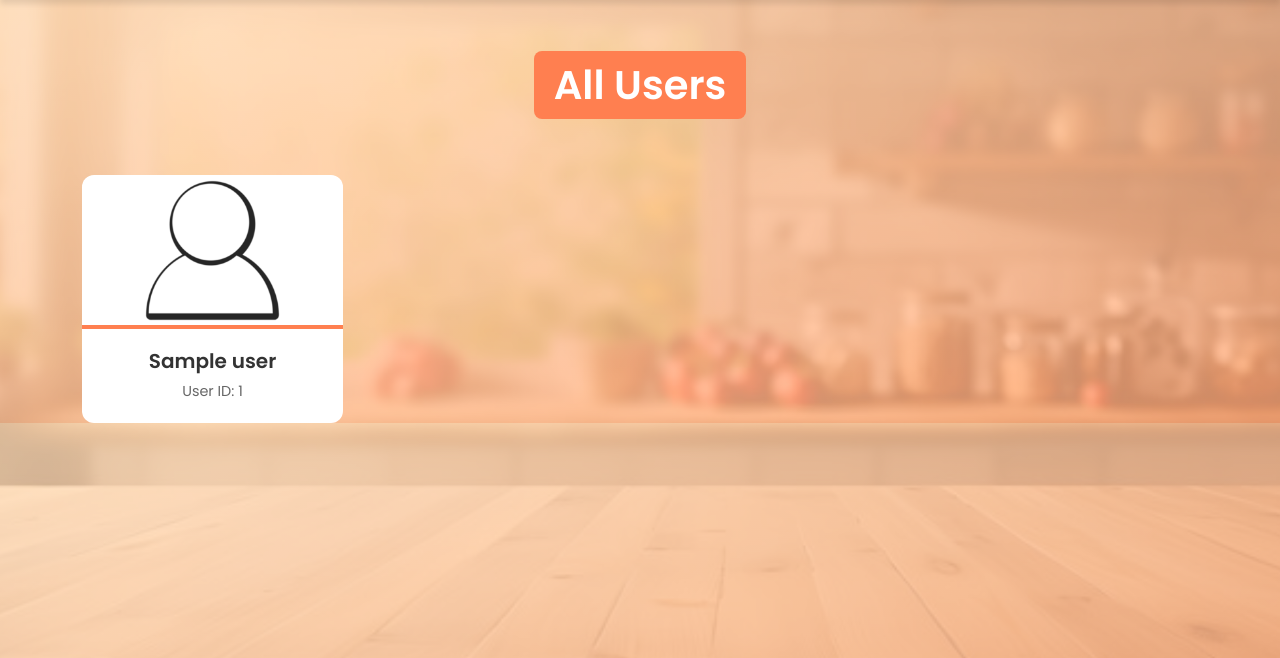
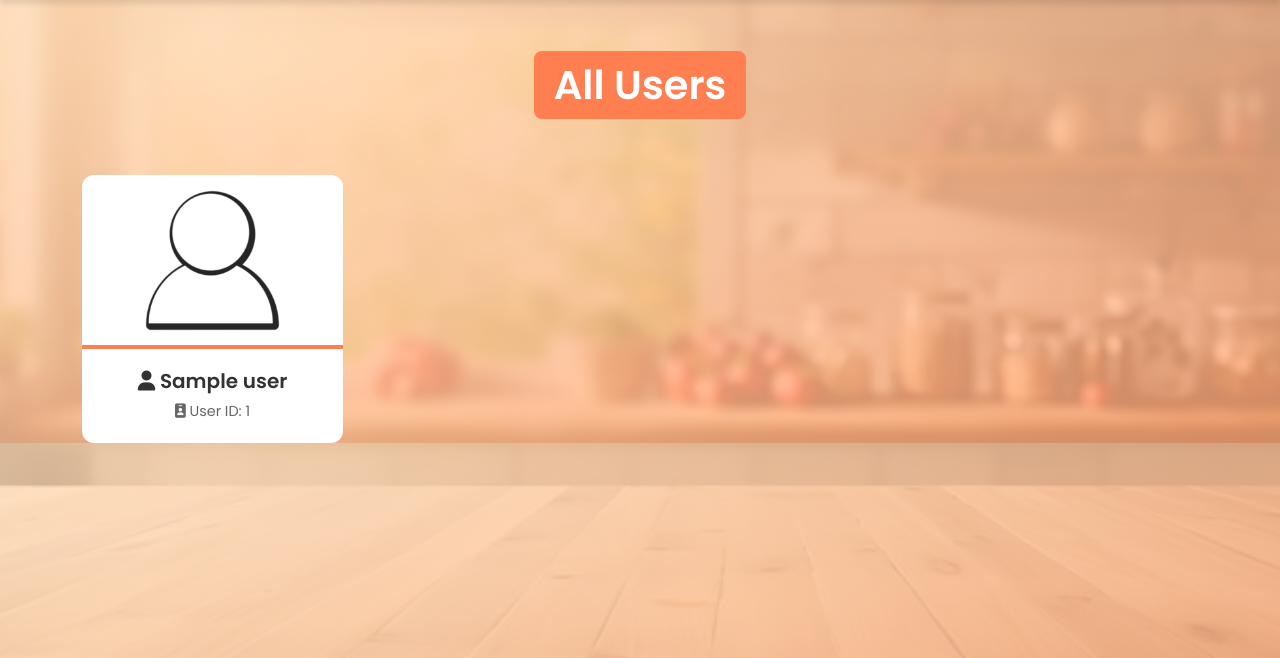
Before and after one commit to YousefDewidar/RecipeManager, a Flask app: template templates/alluser/all_user.html in a window 1280 px wide. Shown: the part 59-717 px from the top of the page. Run offline with Flask 2, Linux system fonts and the light colour scheme; the template is opened without the code that fills it: most values are stand-ins (such as "Sample title", 1, 10 or a date in 2020).

Commit message:
enhanced style 2.1

```diff
--- a/templates/alluser/all_user.html
+++ b/templates/alluser/all_user.html
@@ -48,7 +48,7 @@
     .card img {
       border-top-left-radius: 12px;
       border-top-right-radius: 12px;
-      max-height: 150px;
+      max-height: 170px;
       object-fit: cover;
     }
 
@@ -133,8 +133,13 @@
             <div class="card">
               <img src="../../static/home/user.jpg" alt="User Image" class="card-img-top">
               <div class="card-body">
-                <h5 class="card-title">{{ user[1] }}</h5>
-                <p class="card-text">User ID: {{ user[0] }}</p>
+                <!-- Added icons before name and ID -->
+                <h5 class="card-title">
+                  <i class="fas fa-user"></i> {{ user[1] }}
+                </h5>
+                <p class="card-text">
+                  <i class="fas fa-id-badge"></i> User ID: {{ user[0] }}
+                </p>
               </div>
             </div>
           </div>
@@ -144,6 +149,7 @@
       {% endif %}
     </div>
   </div>
+
 
   <button id="scrollToTopBtn" onclick="scrollToTop()" aria-label="Scroll to top">
     <i class="fa-solid fa-arrow-up"></i>
```
